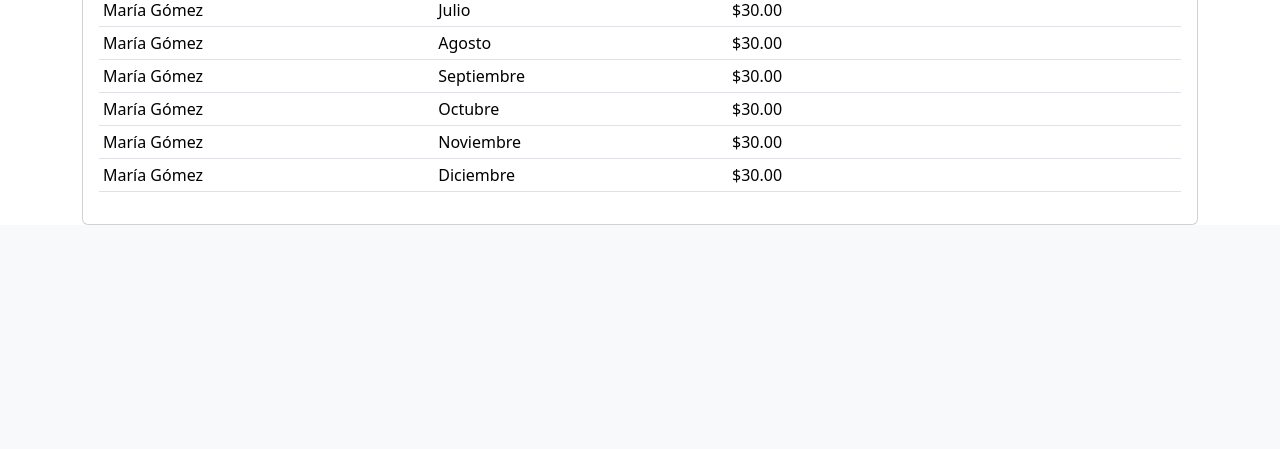
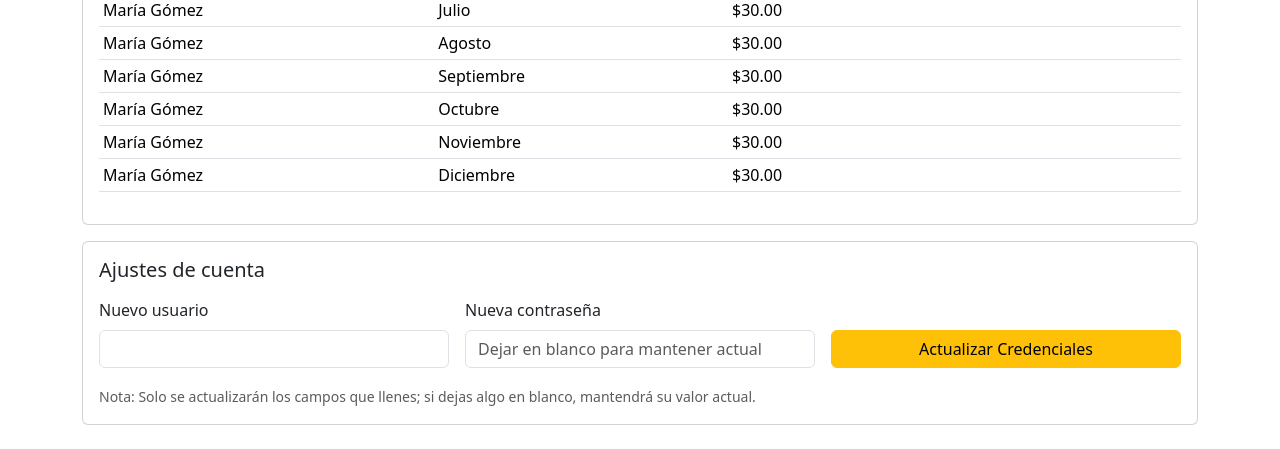
Before and after one commit to jaimeefrainguira/alumnos, a PHP site: page /dashboard in a window 1280 px wide. Shown: the part 1823-2272 px from the top of the page. Before the commit the page ends 2048 px from the top, so only its background shows below. Run offline with PHP 8.4, Linux system fonts and the light colour scheme; the visitor is signed in with stand-in values (Sample User, id 1); data comes from the database, SQL or seed files in the repository.

Commit message:
cambios en index y dash

```diff
--- a/app/views/dashboard/index.php
+++ b/app/views/dashboard/index.php
@@ -22,3 +22,25 @@
         </table>
     </div>
 </div>
+<div class="card mt-3 mb-4">
+    <div class="card-body">
+        <h5 class="mb-3">Ajustes de cuenta</h5>
+        <form method="post" action="/ajustes/credenciales" class="row g-3 align-items-end">
+            <input type="hidden" name="csrf" value="<?= htmlspecialchars($_SESSION['csrf'] ?? ''); ?>">
+            <div class="col-md-4">
+                <label class="form-label">Nuevo usuario</label>
+                <input type="text" class="form-control" name="nuevo_usuario" placeholder="<?= htmlspecialchars($_SESSION['auth']['usuario'] ?? ''); ?>">
+            </div>
+            <div class="col-md-4">
+                <label class="form-label">Nueva contraseña</label>
+                <input type="password" class="form-control" name="nueva_password" placeholder="Dejar en blanco para mantener actual">
+            </div>
+            <div class="col-md-4">
+                <button type="submit" class="btn btn-warning w-100">Actualizar Credenciales</button>
+            </div>
+            <div class="col-12">
+                <small class="text-muted">Nota: Solo se actualizarán los campos que llenes; si dejas algo en blanco, mantendrá su valor actual.</small>
+            </div>
+        </form>
+    </div>
+</div>
--- a/index.php
+++ b/index.php
@@ -43,6 +43,7 @@ $router->get('/buscar', [PublicController::class, 'search']);
 $router->get('/login', [AuthController::class, 'loginForm']);
 $router->post('/login', [AuthController::class, 'login']);
 $router->post('/logout', [AuthController::class, 'logout']);
+$router->post('/ajustes/credenciales', [AuthController::class, 'updateCredentials']);
 
 $router->get('/dashboard', [ReporteController::class, 'dashboard']);
 $router->get('/alumnos', [AlumnoController::class, 'index']);
```
Also changed, not shown: app/controllers/AuthController.php (+30 -0 lines), app/models/Usuario.php (+13 -0 lines), app/views/public/search.php (+0 -18 lines).
